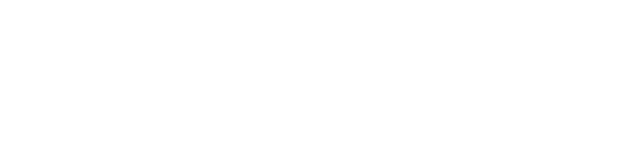
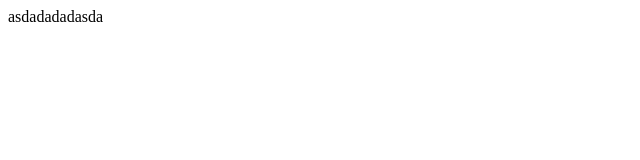
Before and after one commit to maxvanwijnen/git-demo, a plain HTML site: page index.html in a window 1280 px wide. Shown: the whole page, without its empty margins (0-640 px from the left). Drawn offline with Linux system fonts and the light colour scheme.

Commit message:
index change

```diff
--- a/index.html
+++ b/index.html
@@ -5,7 +5,6 @@
     <title>Git Workshop</title>
     <link rel="stylesheet" href="styles.css" />
 </head>
-<body>
-
+<body>asdadadadasda
 </body>
 </html>
```
